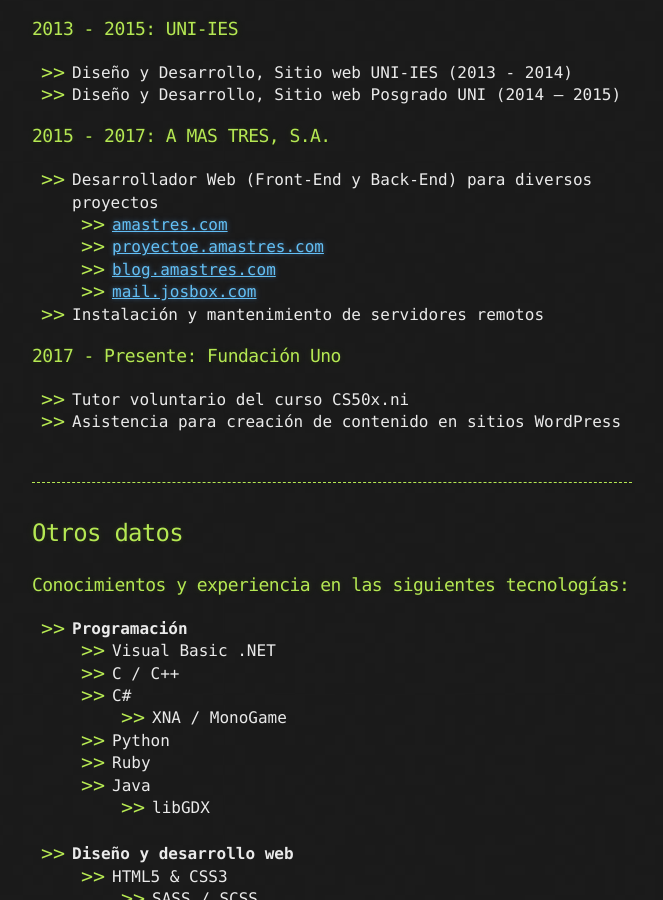
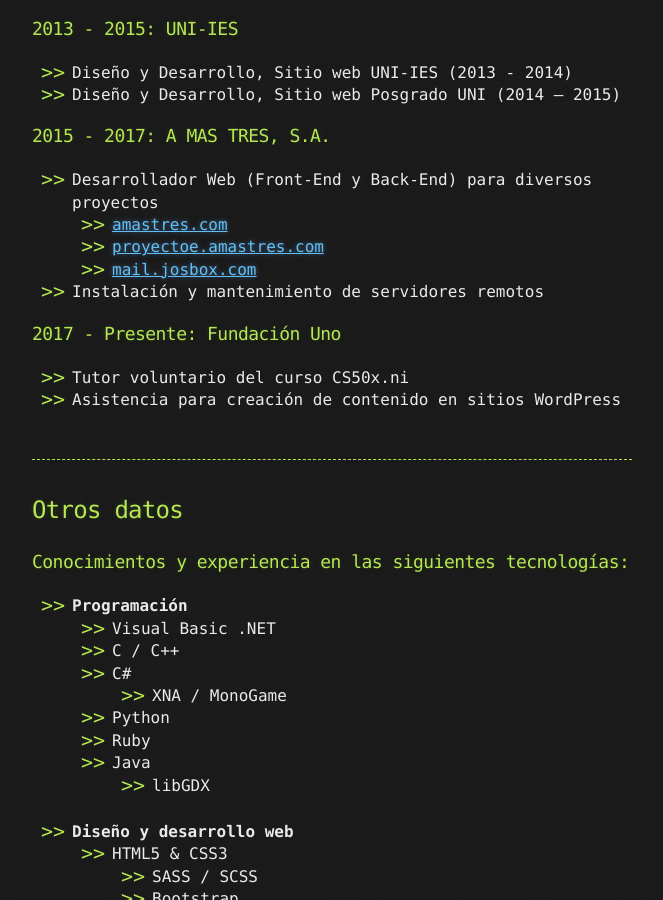
Before and after one commit to mimg2805/mimg2805.github.io, a Jekyll site: the page built from cv/index.html, in a window 1280 px wide and 900 px high, scrolled down 1434 px. Shown: the whole window, without its empty margins (308-971 px from the left). Built offline with Jekyll 4.4.1, drawn with Linux system fonts in a browser that asks for light colours; nearby versions of some CDN libraries.

Commit message:
Corrected CV links

```diff
--- a/cv/index.html
+++ b/cv/index.html
@@ -61,16 +61,13 @@ title: CV
             Desarrollador Web (Front-End y Back-End) para diversos proyectos
             <ul>
                 <li>
-                    <a href="amastres.com">amastres.com</a>
+                    <a href="http://amastres.com">amastres.com</a>
                 </li>
                 <li>
-                    <a href="proyectoe.amastres.com">proyectoe.amastres.com</a>
+                    <a href="http://proyectoe.amastres.com">proyectoe.amastres.com</a>
                 </li>
                 <li>
-                    <a href="blog.amastres.com">blog.amastres.com</a>
-                </li>
-                <li>
-                    <a href="mail.josbox.com">mail.josbox.com</a>
+                    <a href="http://mail.josbox.com">mail.josbox.com</a>
                 </li>
             </ul>
         </li>
```
